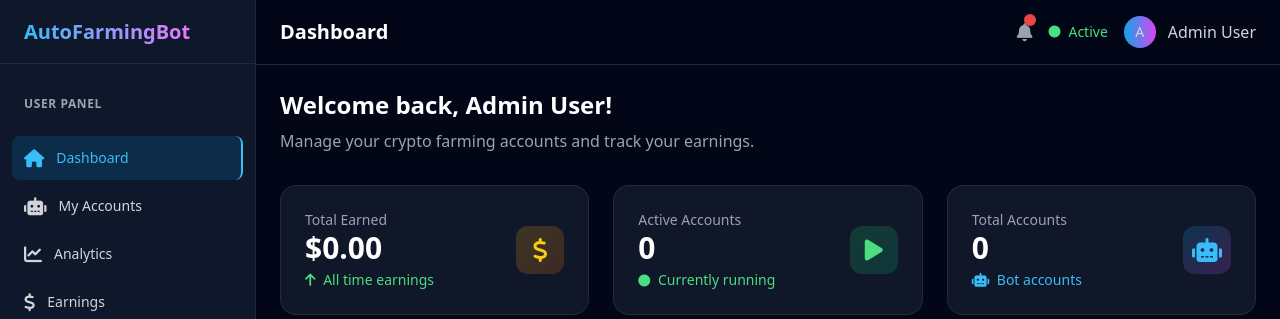
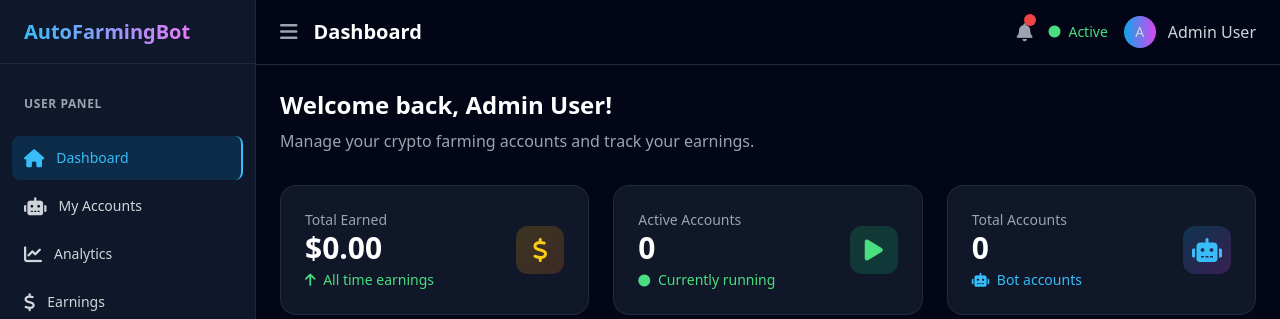
Before and after one commit to rahmangunawans/Test, a Flask app: page /dashboard in a window 1280 px wide. Shown: the top 319 px of the page. Run offline with Flask 3, Linux system fonts and the light colour scheme; a user stored in the database is signed in; data that the repository does not hold is empty; some libraries are stand-ins or nearby versions.

Commit message:
Make the navigation menu more accessible and user-friendly on smaller screens
Remove lg:hidden class from openSidebar button and attach icon menu image.

Replit-Commit-Author: Agent
Replit-Commit-Session-Id: b99d5dac-9294-4a3f-b6cf-4f806d253c3e
Replit-Commit-Screenshot-Url: https://storage.googleapis.com/screenshot-production-us-central1/728d4896-77db-4086-971c-ae513a0f7846/946d1bce-d357-4bbc-ac07-37b158f96dd5.jpg

```diff
--- a/templates/user/base.html
+++ b/templates/user/base.html
@@ -151,7 +151,7 @@
         <div class="sticky top-0 z-40 bg-dark-950/95 backdrop-blur-md border-b border-dark-800">
             <div class="flex items-center justify-between h-16 px-6">
                 <div class="flex items-center">
-                    <button id="openSidebar" class="lg:hidden text-gray-400 hover:text-white mr-4">
+                    <button id="openSidebar" class="text-gray-400 hover:text-white mr-4">
                         <i class="fas fa-bars text-xl"></i>
                     </button>
                     <h1 class="text-xl font-semibold text-white">
```
Also changed, not shown: attached_assets/targeted_element_1751734456637.png (added).
